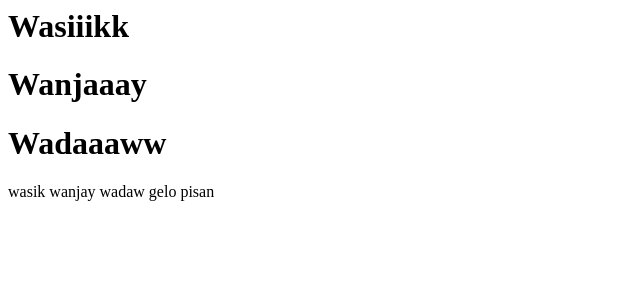
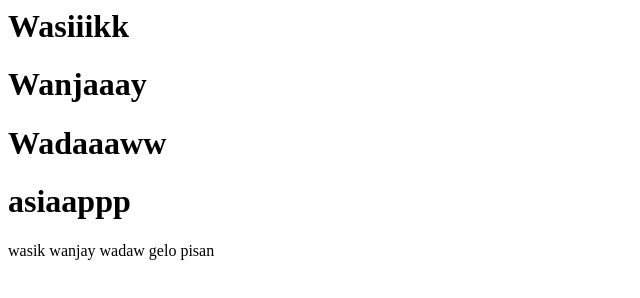
Before and after one commit to mochamadlukman/coba, a plain HTML site: page index.html in a window 1280 px wide. Shown: the whole page, without its empty margins (0-640 px from the left). Drawn offline with Linux system fonts and the light colour scheme.

Commit message:
asiap baru

```diff
--- a/index.html
+++ b/index.html
@@ -5,6 +5,7 @@
 		<h1>Wasiiikk</h1>
 		<h1>Wanjaaay</h1>
 		<h1>Wadaaaww</h1>
+		<h1>asiaappp</h1>
 
 		<p>wasik wanjay wadaw gelo pisan</p>
 	</body>
```
